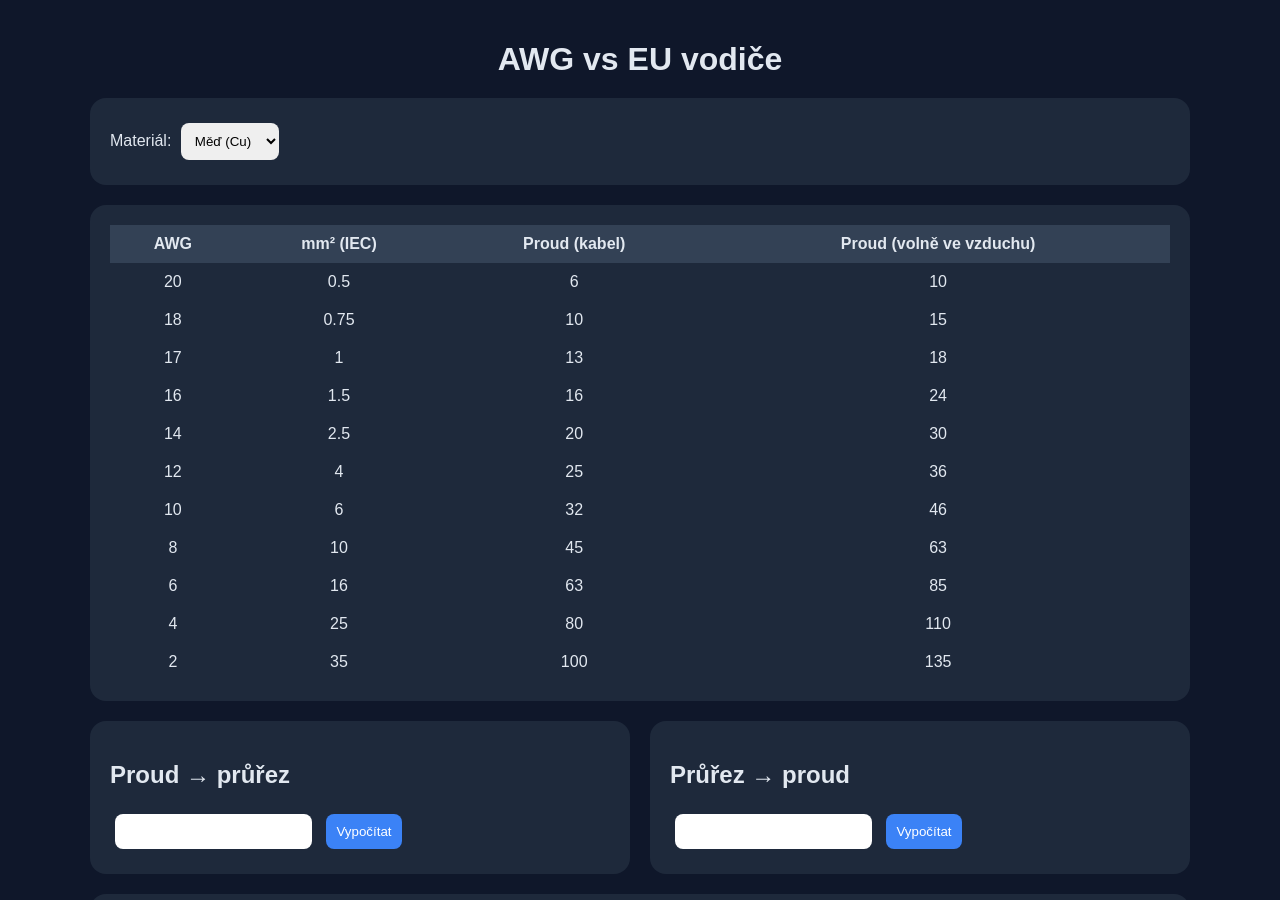
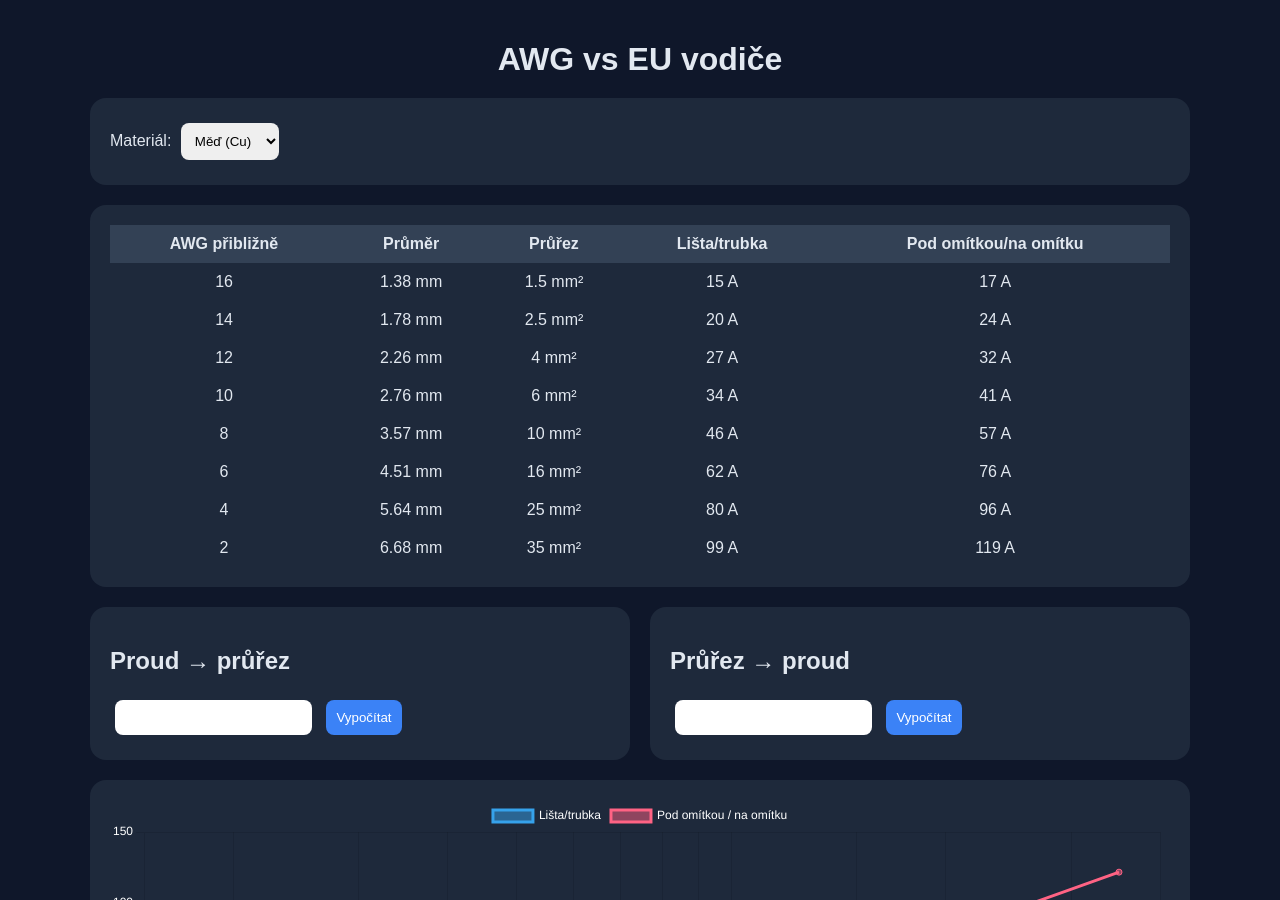
Before and after one commit to vpospichal/vpospichal.github.io, a Jekyll site: the page awg.html, which Jekyll copies as it is, in a window 1280 px wide and 900 px high. Built offline with Jekyll 4.4.1, drawn with Linux system fonts in a browser that asks for light colours.

Commit message:
MODIFY current values

```diff
--- a/awg.html
+++ b/awg.html
@@ -36,10 +36,11 @@ button { background:#3b82f6; color:white; cursor:pointer; }
 <table id="wireTable">
 <thead>
 	<tr>
-<th>AWG</th>
-<th>mm² (IEC)</th>
-<th>Proud (kabel)</th>
-<th>Proud (volně ve vzduchu)</th>
+		<th>AWG přibližně</th>
+		<th>Průměr</th>
+		<th>Průřez</th>
+		<th>Lišta/trubka</th>
+		<th>Pod omítkou/na omítku</th>
 	</tr>
 </thead>
 <tbody></tbody>
@@ -68,7 +69,7 @@ button { background:#3b82f6; color:white; cursor:pointer; }
 </div>
 
 <script>
-const baseData = [
+/*const baseData = [
 {awg:20, mm:0.5, cable:6, air:10},
 {awg:18, mm:0.75, cable:10, air:15},
 {awg:17, mm:1, cable:13, air:18},
@@ -81,7 +82,18 @@ const baseData = [
 {awg:4, mm:25, cable:80, air:110},
 {awg:2, mm:35, cable:100, air:135}
 ];
+*/
 
+	const baseData = [
+  { awg: 16, diameter: 1.38, mm: 1.5, pipe: 15, plaster: 17 },
+  { awg: 14, diameter: 1.78, mm: 2.5, pipe: 20, plaster: 24 },
+  { awg: 12, diameter: 2.26, mm: 4,   pipe: 27, plaster: 32 },
+  { awg: 10, diameter: 2.76, mm: 6,   pipe: 34, plaster: 41 },
+  { awg: 8,  diameter: 3.57, mm: 10,  pipe: 46, plaster: 57 },
+  { awg: 6,  diameter: 4.51, mm: 16,  pipe: 62, plaster: 76 },
+  { awg: 4,  diameter: 5.64, mm: 25,  pipe: 80, plaster: 96 },
+  { awg: 2,  diameter: 6.68, mm: 35,  pipe: 99, plaster: 119 }
+];
 let data = [];
 let chart;
 
@@ -101,7 +113,13 @@ let tbody = document.querySelector('#wireTable tbody');
 tbody.innerHTML='';
 data.forEach(d=>{
 let tr = document.createElement('tr');
-tr.innerHTML = `<td>${d.awg}</td><td>${d.mm}</td><td>${d.cable}</td><td>${d.air}</td>`;
+tr.innerHTML = `
+  <td>${d.awg}</td>
+  <td>${d.diameter} mm</td>
+  <td>${d.mm} mm²</td>
+  <td>${d.pipe} A</td>
+  <td>${d.plaster} A</td>
+`;
 tr.onclick = ()=>{
 section.value = d.mm;
 current.value = d.cable;
@@ -128,9 +146,15 @@ chart = new Chart(document.getElementById('chart'), {
 	type:'line',
 	data:{
 	labels:data.map(d=>d.mm),
-        datasets:[
-            {label:'Kabel', data:data.map(d=>d.cable)},
-            {label:'Volně ve vzduchu', data:data.map(d=>d.air)}
+		datasets: [
+			{
+				label: 'Lišta/trubka',
+				data: data.map(d => d.pipe)
+			},
+			{
+				label: 'Pod omítkou / na omítku',
+				data: data.map(d => d.plaster)
+			}
 		]
 	},
 		options:{
```
Also changed, not shown: other parts of awg.html (+1 -1 lines). Lines whose indentation alone changed are shown as unchanged.
